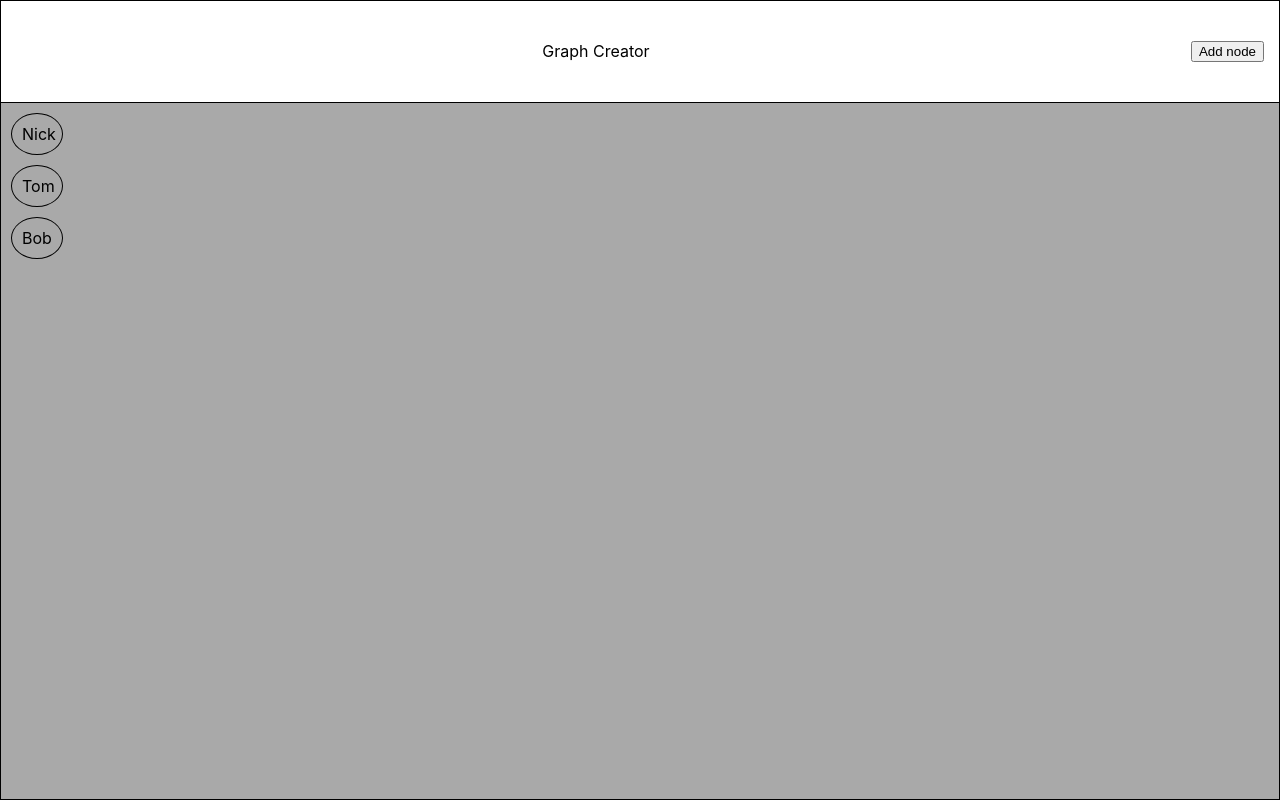
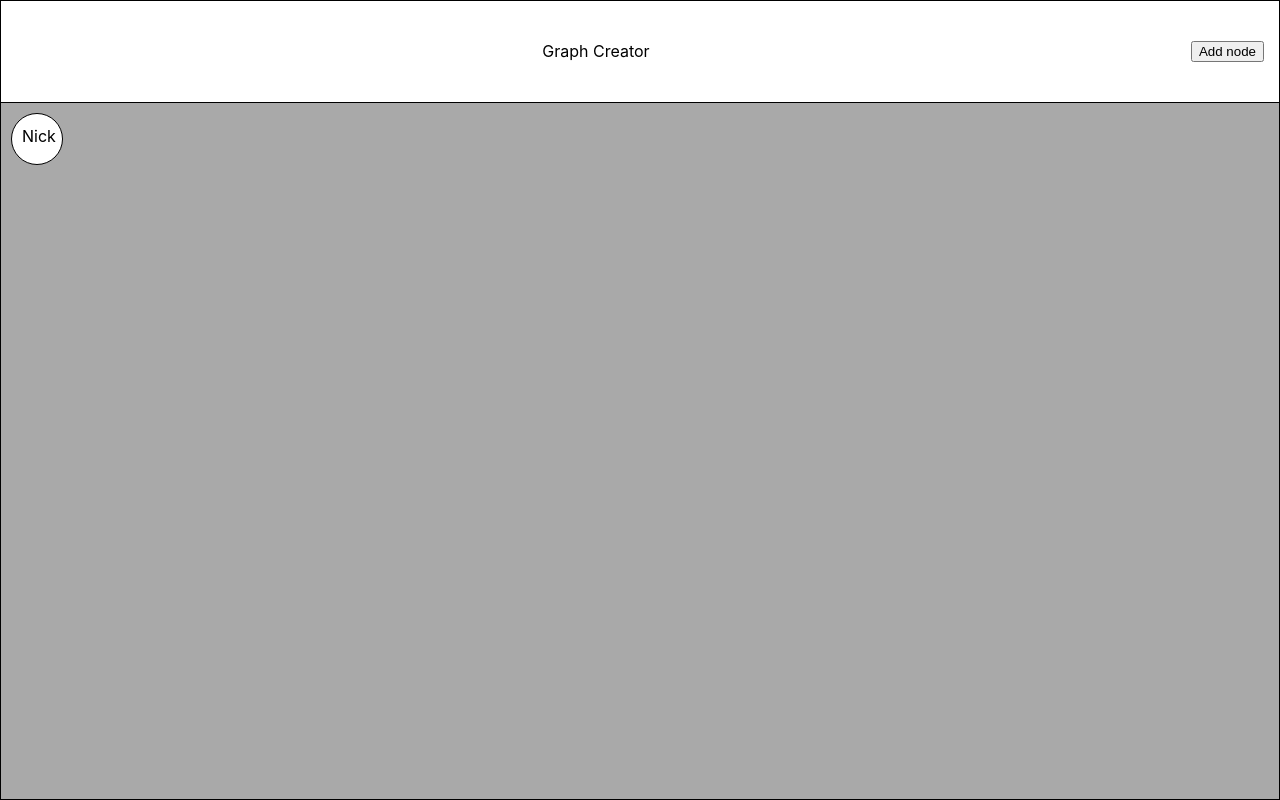
Before and after one commit to MaksymBohdan/graph-editor, a React (Create React App) app: page / in a window 1280 px wide. Built offline with nearby package versions, Linux system fonts and the light colour scheme.

Commit message:
new graph logic

```diff
--- /dev/null
+++ b/src/components/GraphCreate.js
@@ -0,0 +1,33 @@
+import React, { useContext, useState } from 'react';
+import styled from 'styled-components';
+import { GraphListContext } from '../context/graphListContext';
+
+const GraphCreate = () => {
+  const { saveNewGraph } = useContext(GraphListContext);
+  const [graphName, setGraphName] = useState('');
+
+  const onSave = () => {
+    saveNewGraph(graphName);
+    setGraphName('');
+  };
+
+  return (
+    <CreateGraphCmp>
+      New GRAPH
+      <input
+        type="text"
+        name="newGraph"
+        onChange={(e) => setGraphName(e.target.value)}
+        value={graphName}
+      />
+      <button onClick={onSave}>Save</button>
+    </CreateGraphCmp>
+  );
+};
+
+const CreateGraphCmp = styled.div`
+  display: flex;
+  flex-direction: column;
+`;
+
+export default GraphCreate;
--- a/src/GraphList.js
+++ b/src/components/GraphList.js
@@ -1,26 +1,13 @@
-import React from 'react';
+import React, { useContext } from 'react';
 import styled from 'styled-components';
+import { GraphListContext } from '../context/graphListContext';
 
 const GraphList = () => {
-  const list = [
-    {
-      name: 'Nick',
-      edges: '',
-    },
-    {
-      name: 'Tom',
-      edges: '',
-    },
-
-    {
-      name: 'Bob',
-      edges: '',
-    },
-  ];
+  const { graphs } = useContext(GraphListContext);
 
   return (
     <GraphListStyled>
-      {list.map(({ name }) => (
+      {graphs.map(({ name }) => (
         <GraphItem key={name}>{name}</GraphItem>
       ))}
     </GraphListStyled>
@@ -28,19 +15,24 @@ const GraphList = () => {
 };
 
 const GraphListStyled = styled.ul`
+  width: 100%;
   background-color: darkgray;
-  width: 100%;
   padding: 0;
   margin: 0;
   list-style: none;
+  display: flex;
+  flex-grow: 0;
 `;
 
 const GraphItem = styled.li`
   width: 30px;
+  height: 30px;
   padding: 10px;
   border-radius: 50%;
   border: 1px solid black;
   margin: 10px;
+  line-height: 24px;
+  background: white;
 `;
 
 export default GraphList;
--- a/src/Layout.js
+++ b/src/components/Layout.js
@@ -1,5 +1,6 @@
 import React, { useState } from 'react';
 import styled from 'styled-components';
+import GraphCreate from './GraphCreate';
 
 const Layout = ({ children }) => {
   const [toggle, setToggle] = useState(false);
@@ -15,7 +16,7 @@ const Layout = ({ children }) => {
         {children}
         <Sidebar toggle={toggle}>
           <Close onClick={() => setToggle(false)}> &times;</Close>
-          <p>someText</p>
+          <GraphCreate />
         </Sidebar>
       </Main>
     </Wrapper>
--- /dev/null
+++ b/src/context/graphListContext.js
@@ -0,0 +1,31 @@
+import React, { createContext, useState } from 'react';
+
+const defaultGraph = {
+  name: 'Nick',
+  edges: '',
+  id: 1,
+};
+
+const GraphListContext = createContext();
+
+const GraphListProvider = ({ children }) => {
+  const [graphs, setGraph] = useState([defaultGraph]);
+
+  const saveNewGraph = (name) => {
+    const newGraph = { id: graphs.length + 1, name, edges: '' };
+    setGraph((prevGraph) => [...prevGraph, newGraph]);
+  };
+
+  return (
+    <GraphListContext.Provider
+      value={{
+        graphs,
+        saveNewGraph,
+      }}
+    >
+      {children}
+    </GraphListContext.Provider>
+  );
+};
+
+export { GraphListProvider, GraphListContext };
--- a/src/index.js
+++ b/src/index.js
@@ -1,11 +1,14 @@
 import React from 'react';
 import ReactDOM from 'react-dom';
-import App from './App';
+import { GraphListProvider } from './context/graphListContext';
+import App from './components/App';
 import './index.css';
 
 ReactDOM.render(
-  <React.StrictMode>
-    <App />
-  </React.StrictMode>,
+  <GraphListProvider>
+    <React.StrictMode>
+      <App />
+    </React.StrictMode>
+  </GraphListProvider>,
   document.getElementById('root')
 );
```
Also changed, not shown: src/GraphCreate.js (deleted, +0 -24 lines), src/components/App.js (renamed from src/App.js).
